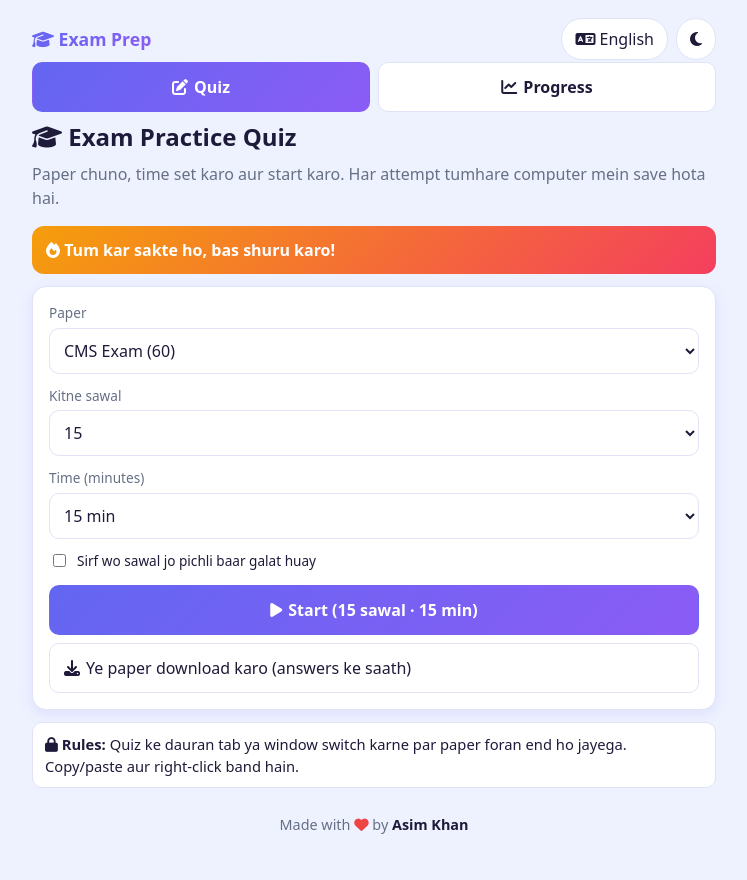
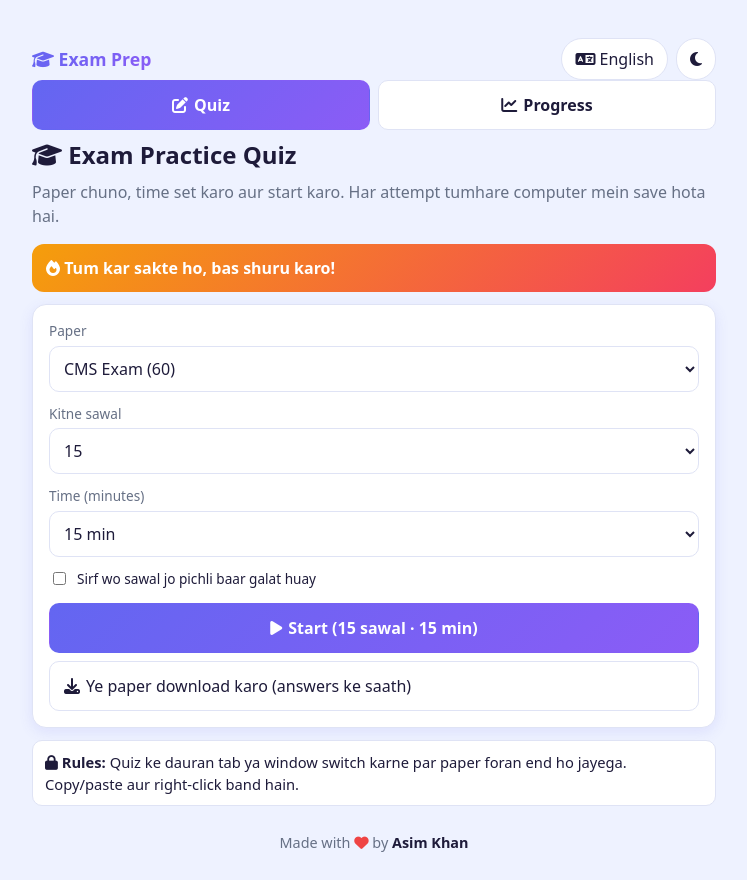
Before and after one commit to Future-Developer295/exam_test, a plain HTML site: page index.html in a window 1280 px wide. Shown: the whole page, without its empty margins (266-1013 px from the left). Drawn offline with Linux system fonts and the light colour scheme.

Commit message:
Change topbar margin to top
Adjust topbar margin from bottom to top.

```diff
--- a/index.html
+++ b/index.html
@@ -32,7 +32,7 @@
 button i{margin-right:6px}.t i{margin-right:4px}
 .noselect{user-select:none;-webkit-user-select:none}
 .warn{background:var(--badb);border:1px solid var(--bad);border-radius:10px;padding:10px 12px;margin:0 0 12px;font-size:.92rem}
-.topbar{display:flex;justify-content:space-between;align-items:center;margin-bottom:2px}
+.topbar{display:flex;justify-content:space-between;align-items:center;margin-top:20px}
 .brand{font-weight:800;font-size:1.1rem;background:linear-gradient(135deg,var(--pri),var(--pri2));-webkit-background-clip:text;background-clip:text;color:transparent}
 button.ic{width:auto;margin:0;padding:8px 13px;border-radius:99px;text-align:center}button.ic i{margin:0}
 .mot{background:linear-gradient(135deg,#f59e0b,#f43f5e);color:#fff;border-radius:12px;padding:12px 14px;margin-bottom:12px;font-weight:600}
```
